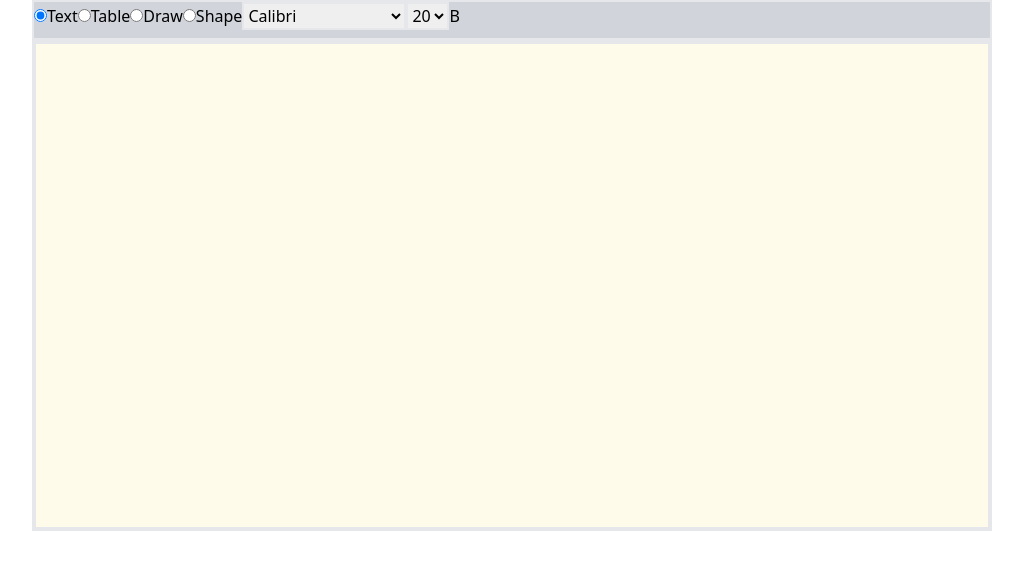
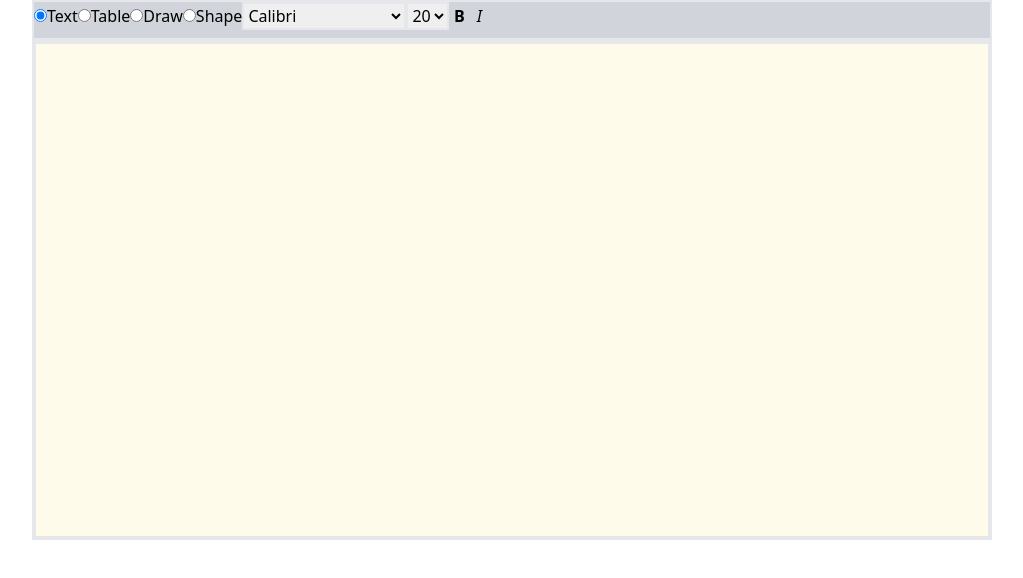
Before and after one commit to kotayam/notah, a React (Vite) app in the folder frontend/: page / in a window 1280 px wide. Shown: the top 578 px of the page, without its empty margins (128-1151 px from the left). Built offline with nearby package versions, Linux system fonts and the light colour scheme.

Commit message:
added bold and italic text feature

```diff
--- a/frontend/src/App.tsx
+++ b/frontend/src/App.tsx
@@ -8,6 +8,7 @@ function App() {
   const [fontSize, setFontSize] = useState(20);
   const [font, setFont] = useState("calibri");
   const [bold, setBold] = useState(false);
+  const [italic, setItalic] = useState(false);
 
   const changeMode = (newMode: string) => {
     setMode(newMode);
@@ -25,22 +26,23 @@ function App() {
   }
 
   const toggleBold = (isBold: boolean) => {
-    if (isBold) {
-      setBold(false);
-      console.log(`Bold mode deactivated`);
-    } else {
-      setBold(true);
-      console.log(`Bold mode activated`);
+    isBold? setBold(false) : setBold(true);
+    console.log(`Bold mode: ${!isBold}`);
     }
-}
+
+  const toggleItalic = (isItalic: boolean) => {
+    isItalic? setItalic(false) : setItalic(true);
+    console.log(`Italic mode: ${!isItalic}`);
+  }
 
   return (
     <>
     <Toolbar mode={mode} changeMode={changeMode}
       fontSize={fontSize} changeFontSize={changeFontSize}
       font={font} changeFont={changeFont}
-      bold={bold} toggleBold={toggleBold}/>
-    <Canvas mode={mode} fontSize={fontSize} font={font} bold={bold}/>
+      bold={bold} toggleBold={toggleBold}
+      italic={italic} toggleItalic={toggleItalic}/>
+    <Canvas mode={mode} fontSize={fontSize} font={font} bold={bold} italic={italic}/>
     </>
   )
 }
--- a/frontend/src/Canvas.tsx
+++ b/frontend/src/Canvas.tsx
@@ -6,6 +6,7 @@ type CanvasProps = {
     fontSize: number;
     font: string;
     bold: boolean;
+    italic: boolean;
 }
 
 type CanvasElement = {
@@ -14,9 +15,11 @@ type CanvasElement = {
     y: number;
     font: string;
     fontSize: number;
+    fontWeight: string;
+    fontStyle: string;
 }
 
-export default function Canvas({ mode, fontSize, font, bold }: CanvasProps) {
+export default function Canvas({ mode, fontSize, font, bold, italic }: CanvasProps) {
     const [pos, setPos] = useState({x: -1, y: -1});
     const [text, setText] = useState("");
     const [canvasElts, setCanvasElts] = useState<CanvasElement[]>([]);
@@ -44,7 +47,7 @@ export default function Canvas({ mode, fontSize, font, bold }: CanvasProps) {
     const draw = (ctx: CanvasRenderingContext2D) => {
         console.log(canvasElts);
         canvasElts.forEach((elt, idx) => {
-            ctx.font = `${elt.fontSize}px ${elt.font}`;
+            ctx.font = `${elt.fontWeight} ${elt.fontStyle} ${elt.fontSize}px ${elt.font}`;
             const sentence = elt.text.split('\n');
             let boxWidth = -1;
             sentence.forEach((line, idx) => {
@@ -68,10 +71,12 @@ export default function Canvas({ mode, fontSize, font, bold }: CanvasProps) {
         const scaleY = canvas.height / rect.height;
         const coordX = (x - rect.left) * scaleX;
         const coordY = (y - rect.top) * scaleY;
+        const fontWeight = bold? 'bold' : 'normal';
+        const fontStyle = italic? 'italic': 'normal'
         setPos({x: coordX, y: coordY});
         setCanvasElts(canvasElts => [
             ...canvasElts,
-            {text: '', x: coordX, y: coordY, font: font, fontSize: fontSize}
+            {text: '', x: coordX, y: coordY, font: font, fontSize: fontSize, fontWeight: fontWeight, fontStyle: fontStyle}
         ]);
     }
 
@@ -115,7 +120,7 @@ export default function Canvas({ mode, fontSize, font, bold }: CanvasProps) {
     return (
         <>
         <div className="flex place-content-center w-screen">
-            <canvas className="bg-amber-50 mobile:w-screen mobile:border-0 laptop:border-4 laptop:w-240" ref={canvasRef} tabIndex={0}
+            <canvas className="bg-amber-50 h-[500px] mobile:w-screen mobile:border-0 laptop:border-4 laptop:w-240" ref={canvasRef} tabIndex={0}
             onClick={(e) => {selectPos(e.clientX, e.clientY)}} onKeyDown={(e) => {enterText(e.key)}}>
             </canvas>
         </div>
--- a/frontend/src/Toolbar.tsx
+++ b/frontend/src/Toolbar.tsx
@@ -9,15 +9,16 @@ type ToolbarProps = {
     changeFont: (newFont: string) => void;
     bold: boolean;
     toggleBold: (isBold: boolean) => void;
+    italic: boolean;
+    toggleItalic: (isItalic: boolean) => void;
  }
 
-export default function Toolbar({ mode, changeMode, fontSize, changeFontSize, font, changeFont, bold, toggleBold }: ToolbarProps) {
+export default function Toolbar({ mode, changeMode, fontSize, changeFontSize, font, changeFont, bold, toggleBold, italic, toggleItalic }: ToolbarProps) {
     let boldStyle;
-    if (bold) {
-        boldStyle = "bg-stone-700";
-    } else {
-        boldStyle = "bg-transparent";
-    }
+    bold? boldStyle = "bg-gray-400": boldStyle = "bg-transparent";
+
+    let italicStyle;
+    italic? italicStyle = "bg-gray-400": italicStyle = "bg-transparent";
 
     return (
         <>
@@ -47,7 +48,8 @@ export default function Toolbar({ mode, changeMode, fontSize, changeFontSize, fo
                         <option value="48">48</option>
                         <option value="72">72</option>
                     </select>
-                    <button className={`rounded-none ${boldStyle}`} onClick={e => toggleBold(bold)}>B</button>
+                    <button className={`rounded-none w-[20px] ${boldStyle}`} onClick={e => toggleBold(bold)}><strong>B</strong></button>
+                    <button className={`rounded-none w-[20px] ${italicStyle}`} onClick={e => toggleItalic(italic)}><em>I</em></button>
                 </div>
             </div>
         </>
```
